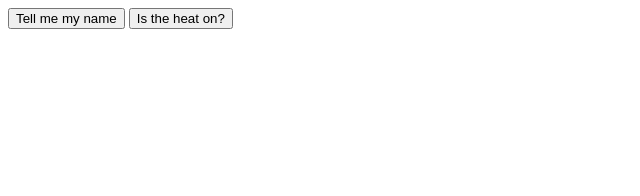
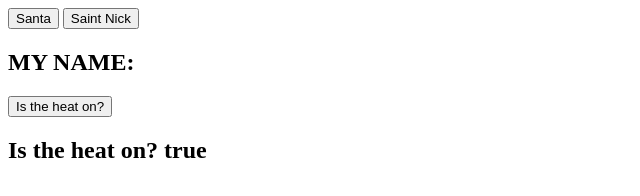
Before and after one commit to tiy-sat/fall16-2.4-lecture-DOM, a plain HTML site: page index.html in a window 1280 px wide. Both pictures are taken after a click on the button "Is the heat on?". Shown: the whole page, without its empty margins (0-640 px from the left). Drawn offline with Linux system fonts and the light colour scheme.

Commit message:
Lecture code for dom manipulation

```diff
--- a/index.html
+++ b/index.html
@@ -10,12 +10,24 @@
     <!-- Should console log out `myName` var -->
     <!-- https://developer.mozilla.org/en-US/docs/Web/CSS/Attribute_selectors -->
     <button class="button--name"
-            data-js="name">
-      Tell me my name
+            data-js="buttonName">
+      Santa
     </button>
+
+    <button class="button--name"
+            data-js="buttonName">
+      Saint Nick
+    </button>
+
+    <!-- Want replace the content of this element with my name -->
+    <h2 data-js="outputName"> MY NAME:  </h2>
+
     <!-- Should console log out whether or not the heat is on? -->
     <button data-js="heat?">
       Is the heat on?
     </button>
+
+    <!-- Replace the text inside of this element/node with the boolean of heatOn? -->
+    <h2 data-js="outputHeat"> Is the heat on? </h2>
   </body>
 </html>
--- a/js/main.js
+++ b/js/main.js
@@ -11,27 +11,37 @@ document.addEventListener("DOMContentLoaded", function(){
   //   `querySelector()` -- accepts a string of a CSS selector to find
   //   the first of (maybe) many.
   // https://developer.mozilla.org/en-US/docs/Web/CSS/Attribute_selectors
-  var nameButtonElement = document.querySelector("[data-js='name']");
-
+  var nameButtonElements = document.querySelectorAll("[data-js='buttonName']");
+  var outputNameElement = document.querySelector("[data-js='outputName']");
   // Make sure we do not forget the quotes (which will need to be single)
   //   As this is the syntax for attributes from HTML.
   var heatButtonElement = document.querySelector("[data-js='heat?']");
+  var outputHeatElement = document.querySelector("[data-js='outputHeat']");
 
   // The next step (after we have held a reference to an element) is to listen
   //   for something to happen? (also known as event listening)
   //   (we do not need to create `var` when calling addEventListener())
   // https://developer.mozilla.org/en-US/docs/Web/Events/click
-  nameButtonElement.addEventListener("click", function(){
-    // ANYTHING WE WANT TO HAPPEN ONCE THIS ELEMENT HAS BEEN CLICKED GOES HERE
-    var myName = "Santa";
-    console.log(myName);
-  });
+  // nameButtonElements[0].addEventListener("click", function(){
+  //   // ANYTHING WE WANT TO HAPPEN ONCE THIS ELEMENT HAS BEEN CLICKED GOES HERE
+  //   // Using the property `textContent` to get/set the text content
+  //   outputNameElement.textContent += nameButtonElements[0].textContent;
+  // });
+  for(var i = 0; i < nameButtonElements.length; i++){
+    // Using the `i` variable totally works here...
+    //   because we are attaching [i] events INSIDE OF THE SCOPE of the loop
+    nameButtonElements[i].addEventListener("click", function(){
+      // ANYTHING WE WANT TO HAPPEN ONCE THIS ELEMENT HAS BEEN CLICKED GOES HERE
+      // Using the property `textContent` to get/set the text content
+      outputNameElement.textContent += this.textContent;
+    });
+  }
 
   heatButtonElement.addEventListener("click", function(){
     var heatOn = true;
 
     // ANYTHING WE WANT TO HAPPEN ONCE THIS ELEMENT HAS BEEN CLICKED GOES HERE
-    console.log("The heat is: " + heatOn);
+    outputHeatElement.textContent += heatOn;
   });
 
 })
```
Also changed, not shown: 1 other file.
